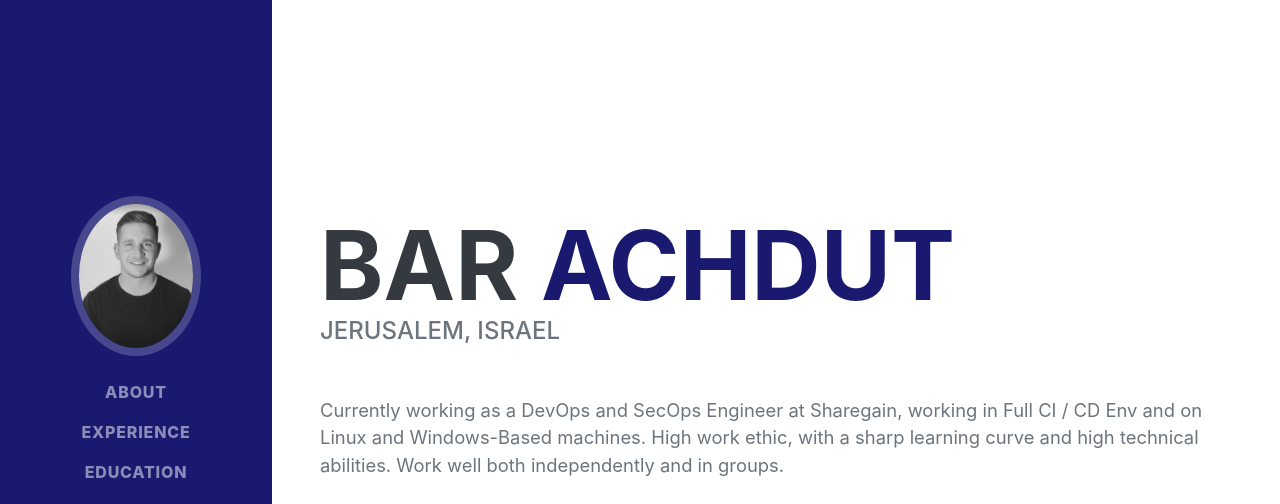
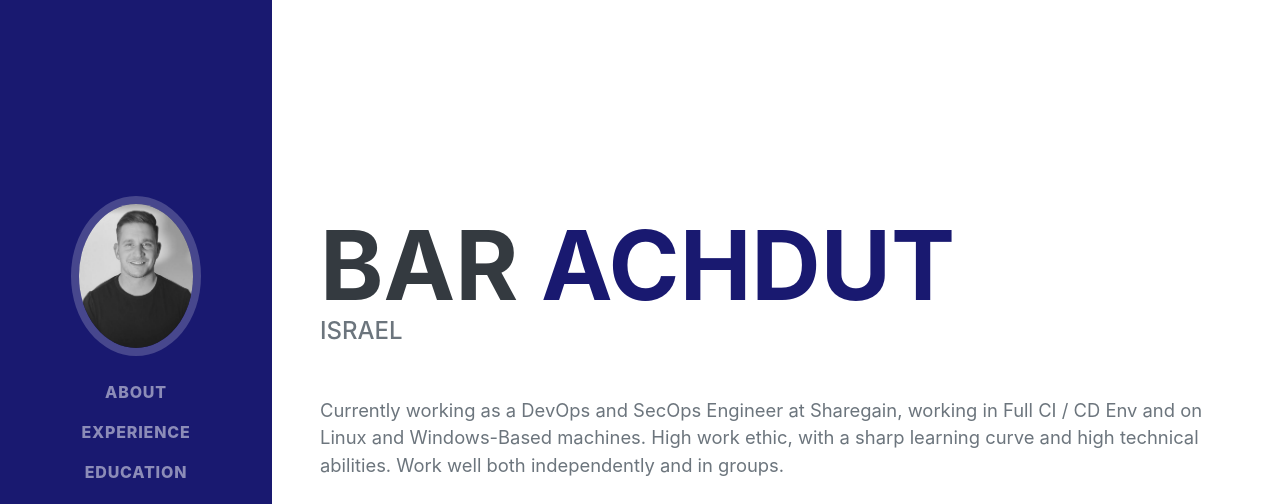
Before and after one commit to bachdut/bachdut.github.io, a plain HTML site: page index.html in a window 1280 px wide. Shown: the top 504 px of the page. Drawn offline with nearby package versions, Linux system fonts and the light colour scheme; a web font is replaced by a local one.

Commit message:
Remove city

```diff
--- a/index.html
+++ b/index.html
@@ -44,7 +44,7 @@
                         <span class="text-primary">ACHDUT</span>
                     </h1>
                     <div class="subheading mb-5">
-                        Jerusalem, Israel
+                        Israel
                     </div>
                     <p class="lead mb-5">Currently working as a DevOps and SecOps Engineer at Sharegain,
                     working in Full CI / CD Env and on Linux and Windows-Based machines.
```
